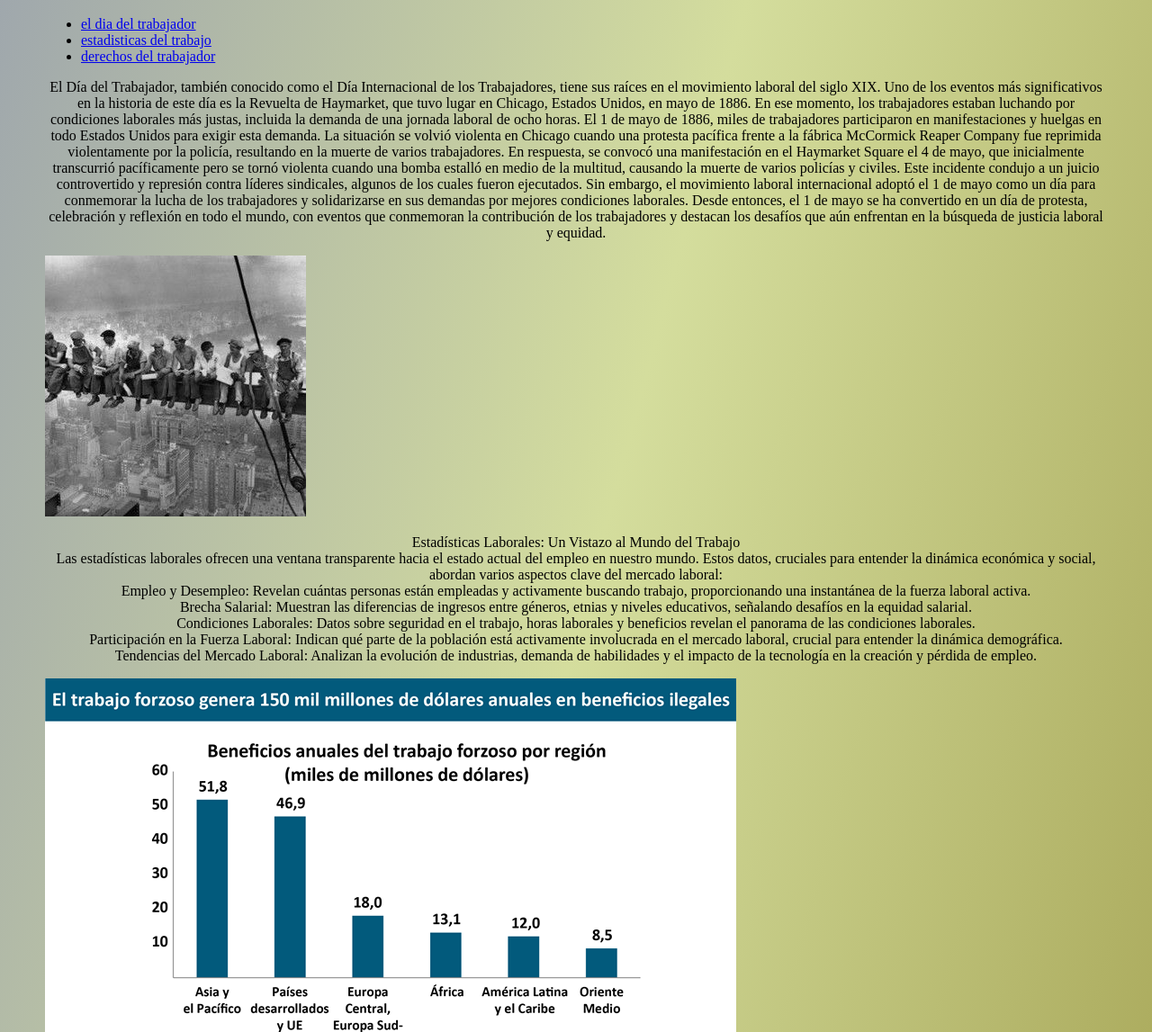
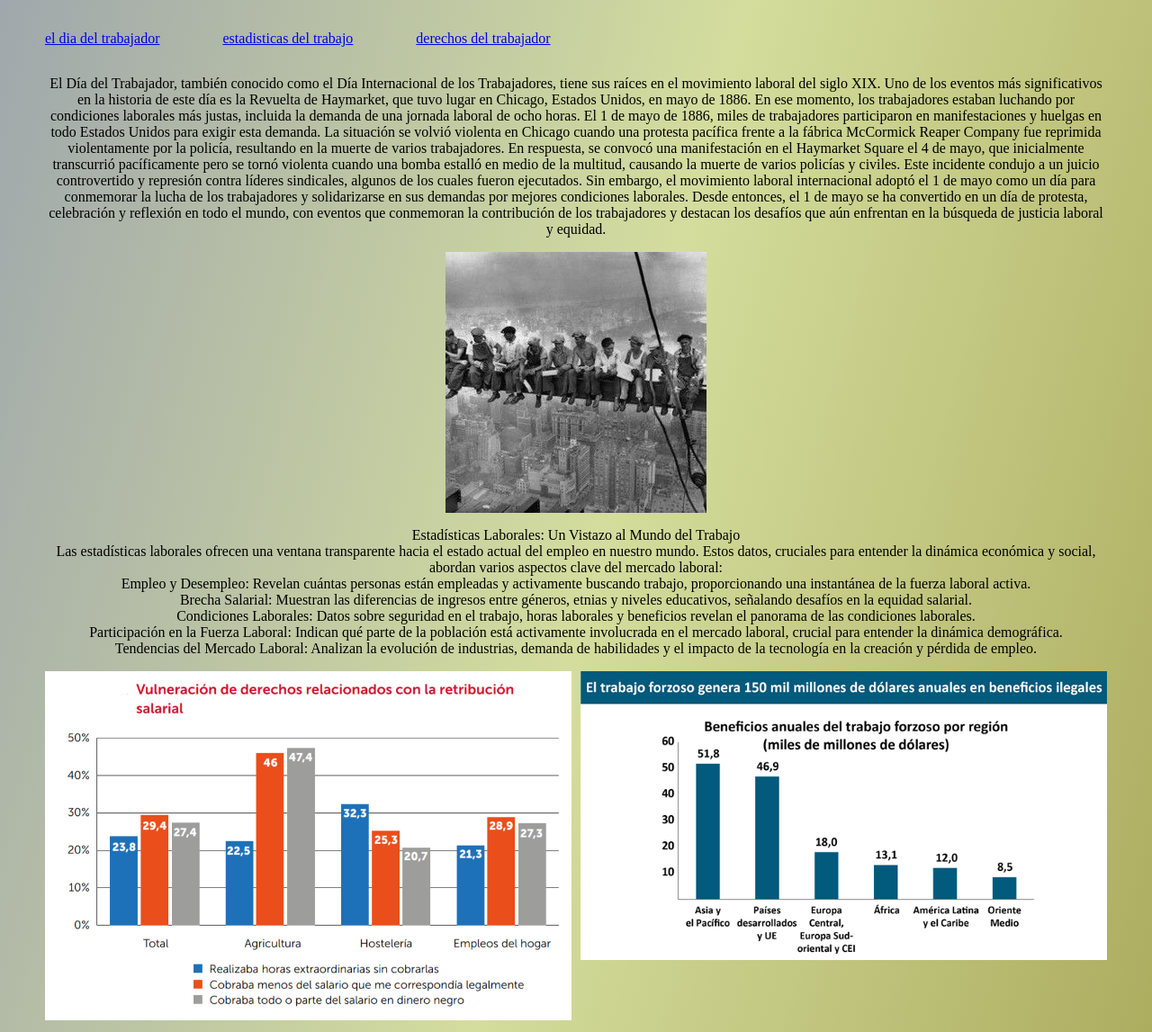
Before and after one commit to GiGaWoW7/infografia-dia-del-trabajador, a plain HTML site: page index.html in a window 1280 px wide. Shown: the part 90-1237 px from the top of the page at 90% size. Drawn offline with Linux system fonts and the light colour scheme.

Commit message:
se implemento css y se ordeno el documento

```diff
--- a/estilo.css
+++ b/estilo.css
@@ -1,16 +1,60 @@
-
 body {
     background-image: linear-gradient(to bottom right, #9ea6ad, #d4dd9d, #a8a758, rgb(14, 8, 6));
 }
-  body{
+
+body {
     margin: 50px;
 }
+
 html {
     height: 600%;
 }
-  h1{
+
+h1 {
     text-align: center;
 }
-  p{
+
+p {
     text-align: center;
 }
+
+ul {
+    list-style-type: none;
+}
+
+.listas {
+    display: inline-flex;
+    margin-right: 30px;
+    padding: 0;
+    list-style-type: none;
+
+}
+
+.listas li {
+
+
+    margin-right: 70px;
+}
+
+.contenedor-imagen {
+    display: grid;
+    grid-template-columns: repeat(auto-fit, minmax(200px, 1fr));
+    grid-gap: 10px;
+}
+
+.imagen {
+    width: 100%;
+    height: auto;
+}
+
+.img-historia {
+    display: grid;
+    grid-template-columns: repeat(auto-fit, minmax(200px, 1fr));
+    grid-gap: 10px;
+}
+
+.historia {
+    display: block;
+    margin-left: auto;
+    margin-right: auto;
+}
--- a/index.html
+++ b/index.html
@@ -12,7 +12,7 @@
     <h1>Dia del trabajador</h1>
     <nav>
 
-        <ul>
+        <ul class="listas">
             <li>
                 <a href="#historia">el dia del trabajador</a>
             </li>
@@ -51,7 +51,10 @@
         con eventos que conmemoran la contribución de los trabajadores y destacan los desafíos que aún enfrentan en la
         búsqueda de justicia laboral y equidad.
     </p>
-    <img src="hsitoria del trabajador.jpg" alt="">
+    <div class="img-historia">
+        <img class="historia" src="hsitoria del trabajador.jpg" alt="">
+
+    </div>
 
     <p id="estadisticas">
         Estadísticas Laborales: Un Vistazo al Mundo del Trabajo
@@ -75,8 +78,12 @@
         Tendencias del Mercado Laboral: Analizan la evolución de industrias, demanda de habilidades y el impacto de la
         tecnología en la creación y pérdida de empleo.
     </p>
-    <img src="estadistica.png" alt="">
-    <img src="estadistica 2.png" alt="">
+    <div class="contenedor-imagen">
+        <img class="imagen" src="estadistica 2.png" alt="">
+        <img class="imagen" src="estadistica.png" alt="">
+
+    </div>
+
 
     <p id="derechos laborales">
         Derechos Laborales: Protegiendo a los Trabajadores
```
Lines whose indentation alone changed are shown as unchanged.
